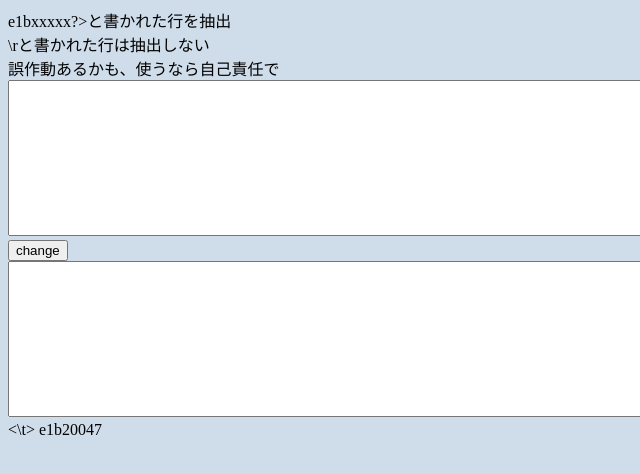
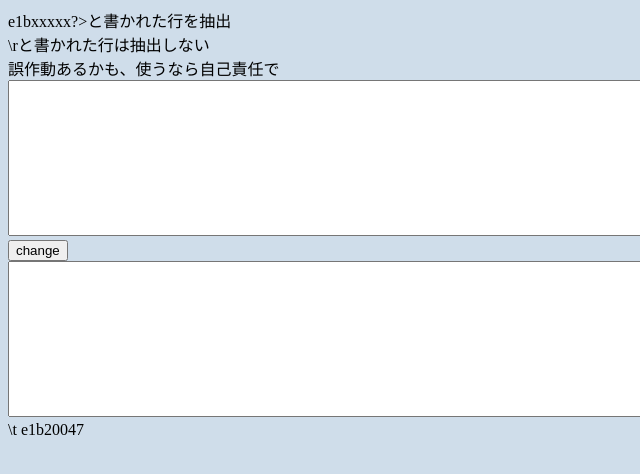
Before and after one commit to e1b20047/html, a plain HTML site: page dbs_c/enter.html in a window 1280 px wide. Shown: the full height of the page, 0-640 px from the left. Drawn offline with Linux system fonts and the light colour scheme.

Commit message:
Update enter.html

```diff
--- a/dbs_c/enter.html
+++ b/dbs_c/enter.html
@@ -24,6 +24,6 @@ e1bxxxxx?>と書かれた行を抽出<br>
 </label>
 <br>
 <script type="text/javascript" src="./enter.js"></script>
-<\t>
+\t
 e1b20047
 </body>
```
